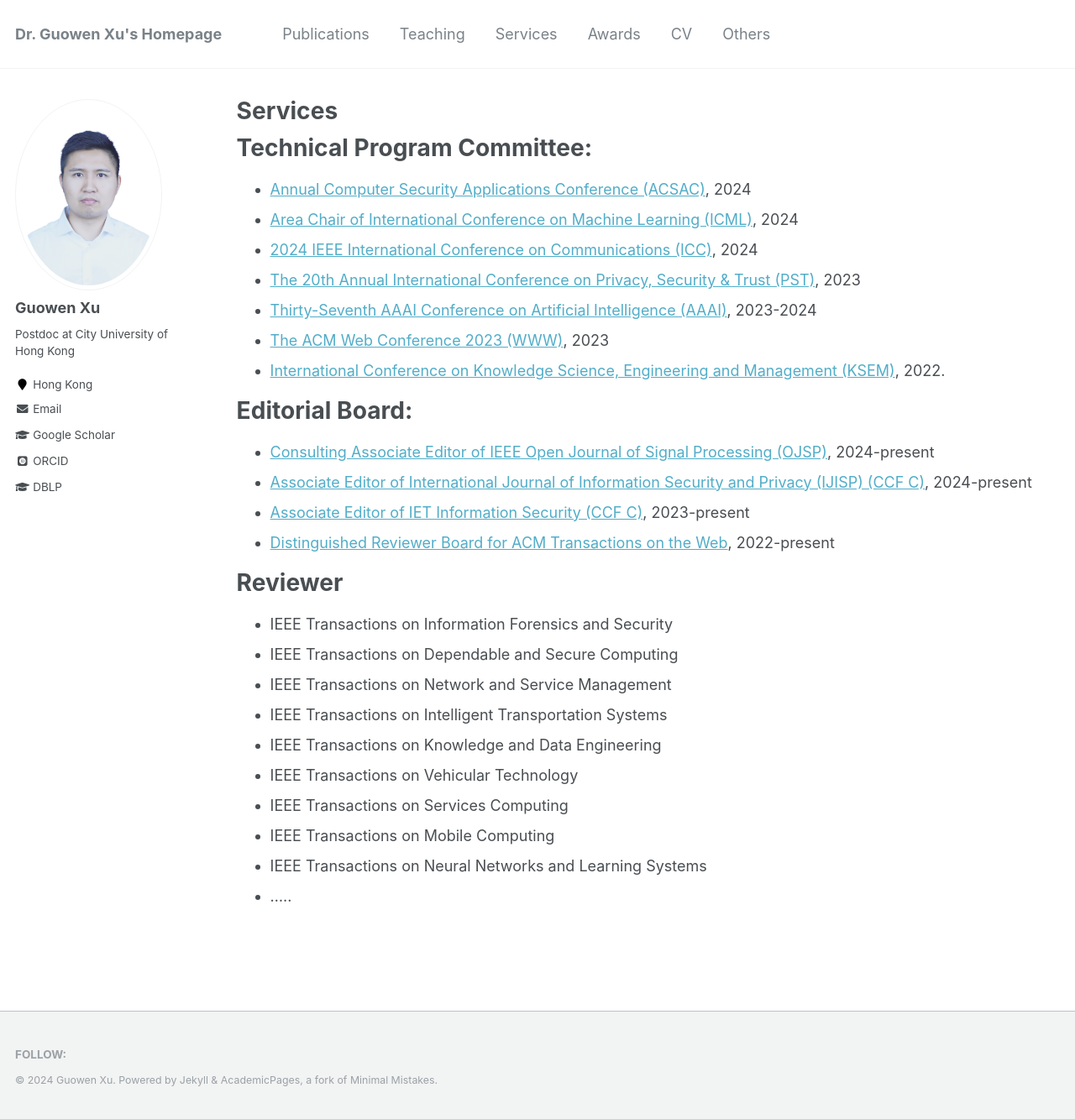
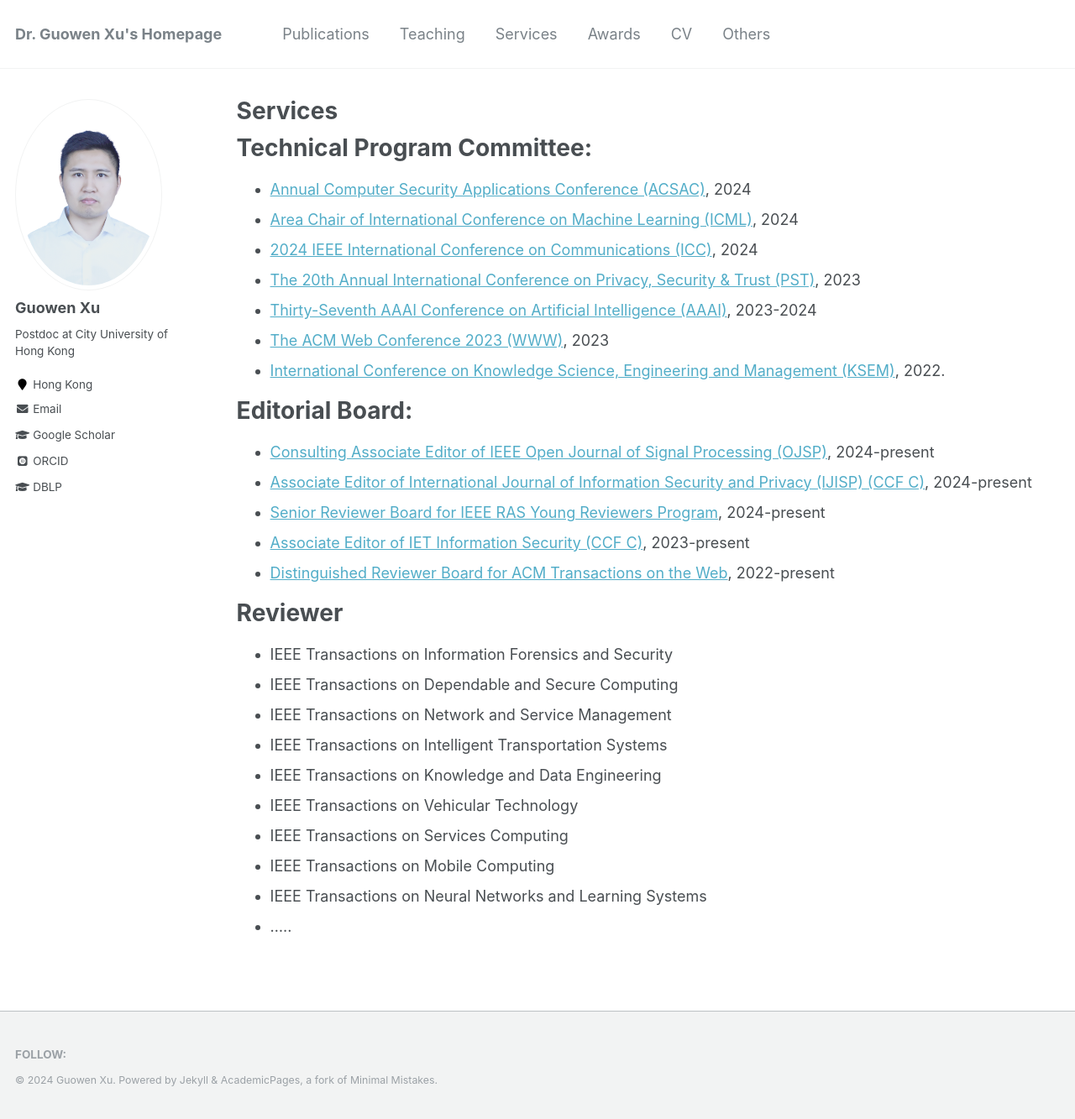
Before and after one commit to Guowen-xu/guowen-xu.github.io, a Jekyll site: the page built from _pages/services.md, in a window 1280 px wide and 1333 px high. Shown: the whole window at 84% size. Built offline with Jekyll 4.4.1, drawn with Linux system fonts in a browser that asks for light colours; some web fonts are replaced.

Commit message:
Update services.md

```diff
--- a/_pages/services.md
+++ b/_pages/services.md
@@ -18,6 +18,7 @@ Editorial Board:
 ======
 * [Consulting Associate Editor of IEEE Open Journal of Signal Processing (OJSP)](https://signalprocessingsociety.org/publications-resources/ieee-open-journal-signal-processing/advisoryeditorial-board), 2024-present
 * [Associate Editor of International Journal of Information Security and Privacy (IJISP) (CCF C)](https://www.igi-global.com/journals/open-access/reviewers/international-journal-information-security-privacy/1096), 2024-present
+* [Senior Reviewer Board for IEEE RAS Young Reviewers Program](https://www.ieee-ras.org/students/young-reviewers-program), 2024-present
 * [Associate Editor of IET Information Security (CCF C)](https://www.hindawi.com/journals/ietis/editors/), 2023-present
 * [Distinguished Reviewer Board for ACM Transactions on the Web](https://dl.acm.org/journal/tweb), 2022-present
 
```
